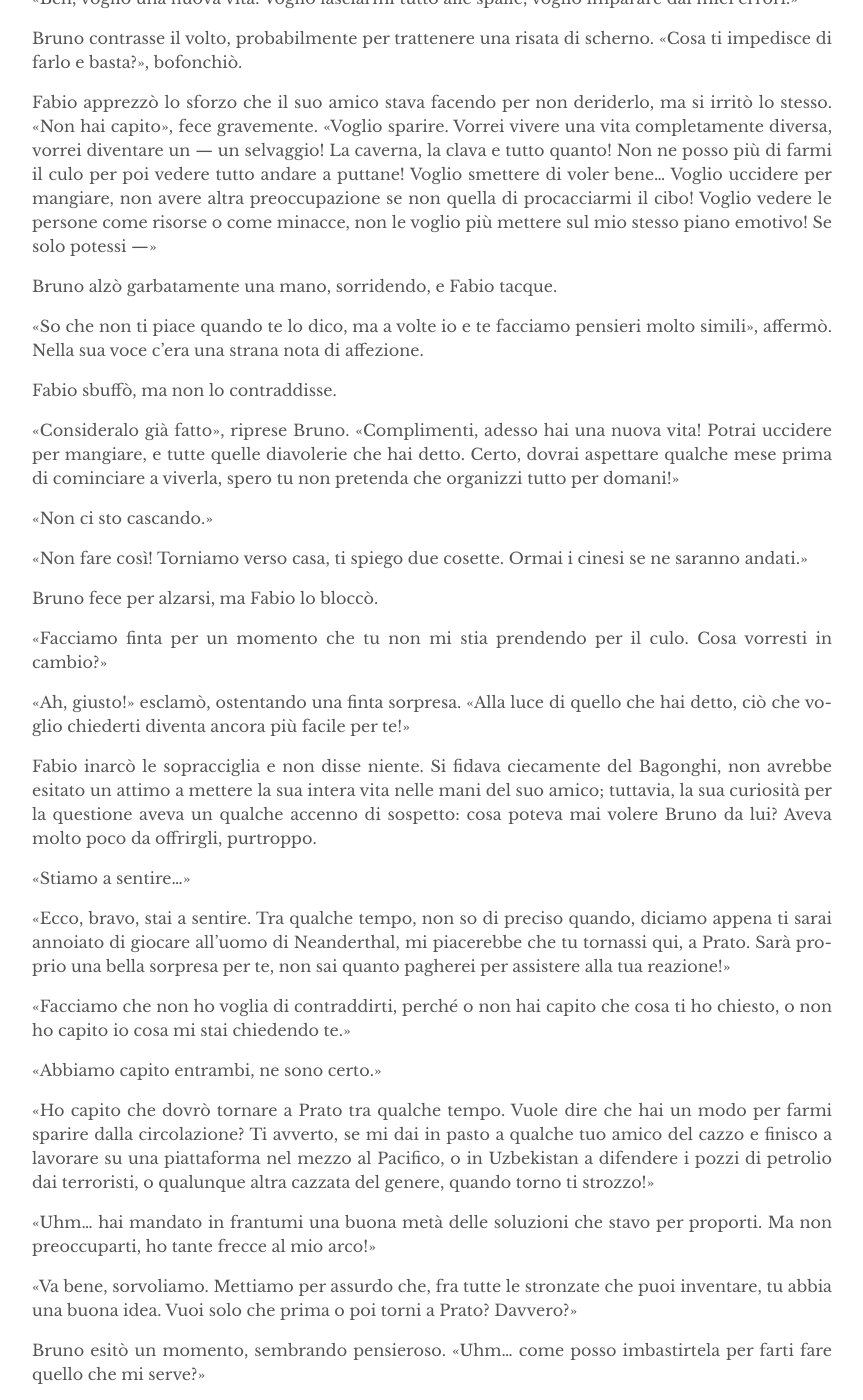
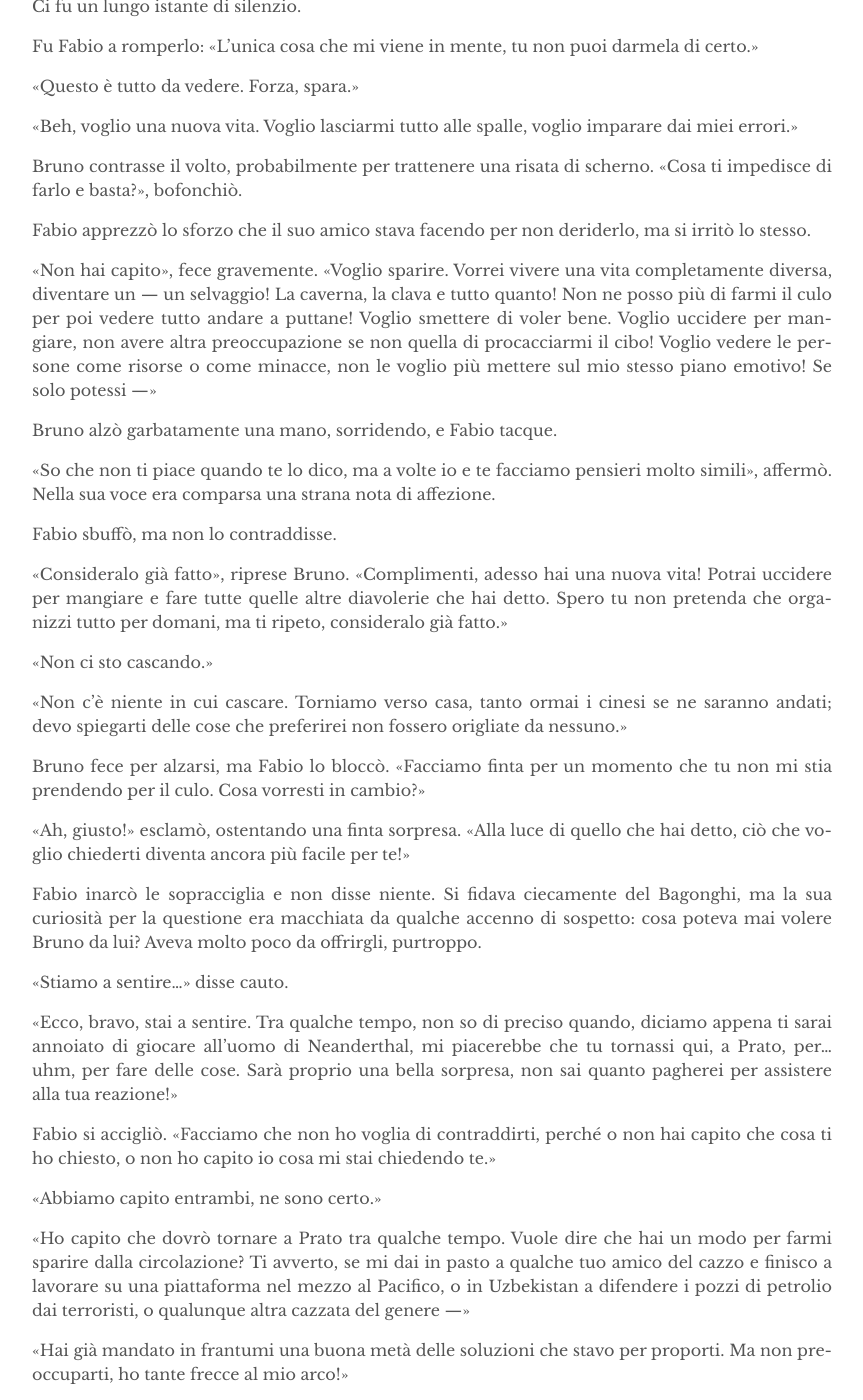
Before and after one commit to eviloutpost/eviloutpost.github.io, a Jekyll site: the page built from _works/sdp_ch/05.md, in a window 1280 px wide and 1400 px high, scrolled down 4643 px. Shown: the whole window, without its empty margins (208-1071 px from the left). Built offline with Jekyll 4.4.1, drawn with Linux system fonts in a browser that asks for light colours; some of the changed text lies outside the part shown.

Commit message:
maybe done?

```diff
--- a/_works/sdp_ch/05.md
+++ b/_works/sdp_ch/05.md
@@ -48,7 +48,7 @@ Bruno sbuffò assente un’altra nuvola di fumo. Sembrava altrove con il pensier
 
 Bruno sospirò. Pareva non essere dell’umore adatto per discutere, ma l’argomento era di suo interesse; non si sarebbe sottratto al confronto di idee. Fece un altro tiro dal sigaro ed elaborò: «Ti dirò che non mi ha deluso. È perfettamente in linea con i lavori precedenti. Sono sincero, non è che avessi chissà quale aspettativa da un lavoro dei *Maiden* degli ultimi decenni.»
 
-«Dai, la reunion è stata bella! *Brave New World* è oggettivamente un ottimo disco! Non puoi ---»
+«Dai, la *reunion* è stata bella! *Brave New World* è oggettivamente un ottimo disco! Non puoi ---»
 
 Il suono del campanello li interruppe. Senza la minima esitazione, Bruno abbandonò il suo Toscanello nel posacenere e si alzò. «Anche di domenica, *berva d'i' C...!*» esclamò.
 
@@ -132,63 +132,65 @@ Fabio sospirò di nuovo. «Dimmi che devo fare e lo farò. Anche io ho soltanto
 
 «Te l’ho detto, in pratica non ne ho idea.»
 
-Bruno finì quello che rimaneva del suo caffé irlandese in un unico, lungo sorso. «Prima di concentrarti sui mezzi, deve aver chiaro il fine», sentenziò.
+Bruno finì quello che rimaneva del suo caffè irlandese in un unico, lungo sorso.
 
-L’unica cosa che mi viene in mente, tu non puoi darmela.
+«Prima di concentrarti sui mezzi, dovresti aver chiaro il fine», sentenziò con ostentata pazienza, come se stesse spiegando una cosa totalmente ovvia. «Mi hai detto che non sai quello che ti serve, ma io ti ho chiesto se c'è qualcosa che vuoi. Sembra controintuitivo, ma prova a partire dal traguardo: chiarisciti intanto l'obiettivo, l'ambizione, il desiderio che ti muove.»
 
-«Forza, spara.»
+Ci fu un lungo istante di silenzio.
+
+Fu Fabio a romperlo: «L’unica cosa che mi viene in mente, tu non puoi darmela di certo.»
+
+«Questo è tutto da vedere. Forza, spara.»
 
 «Beh, voglio una nuova vita. Voglio lasciarmi tutto alle spalle, voglio imparare dai miei errori.»
 
 Bruno contrasse il volto, probabilmente per trattenere una risata di scherno. «Cosa ti impedisce di farlo e basta?», bofonchiò.
 
-Fabio apprezzò lo sforzo che il suo amico stava facendo per non deriderlo, ma si irritò lo stesso. «Non hai capito», fece gravemente. «Voglio sparire. Vorrei vivere una vita completamente diversa, vorrei diventare un --- un selvaggio! La caverna, la clava e tutto quanto! Non ne posso più di farmi il culo per poi vedere tutto andare a puttane! Voglio smettere di voler bene... Voglio uccidere per mangiare, non avere altra preoccupazione se non quella di procacciarmi il cibo! Voglio vedere le persone come risorse o come minacce, non le voglio più mettere sul mio stesso piano emotivo! Se solo potessi ---»
+Fabio apprezzò lo sforzo che il suo amico stava facendo per non deriderlo, ma si irritò lo stesso.
+
+«Non hai capito», fece gravemente. «Voglio sparire. Vorrei vivere una vita completamente diversa, diventare un --- un selvaggio! La caverna, la clava e tutto quanto! Non ne posso più di farmi il culo per poi vedere tutto andare a puttane! Voglio smettere di voler bene. Voglio uccidere per mangiare, non avere altra preoccupazione se non quella di procacciarmi il cibo! Voglio vedere le persone come risorse o come minacce, non le voglio più mettere sul mio stesso piano emotivo! Se solo potessi ---»
 
 Bruno alzò garbatamente una mano, sorridendo, e Fabio tacque.
 
-«So che non ti piace quando te lo dico, ma a volte io e te facciamo pensieri molto simili», affermò. Nella sua voce c'era una strana nota di affezione.
+«So che non ti piace quando te lo dico, ma a volte io e te facciamo pensieri molto simili», affermò. Nella sua voce era comparsa una strana nota di affezione.
 
 Fabio sbuffò, ma non lo contraddisse.
 
-«Consideralo già fatto», riprese Bruno. «Complimenti, adesso hai una nuova vita! Potrai uccidere per mangiare, e tutte quelle diavolerie che hai detto. Certo, dovrai aspettare qualche mese prima di cominciare a viverla, spero tu non pretenda che organizzi tutto per domani!»
+«Consideralo già fatto», riprese Bruno. «Complimenti, adesso hai una nuova vita! Potrai uccidere per mangiare e fare tutte quelle altre diavolerie che hai detto. Spero tu non pretenda che organizzi tutto per domani, ma ti ripeto, consideralo già fatto.»
 
 «Non ci sto cascando.»
 
-«Non fare così! Torniamo verso casa, ti spiego due cosette. Ormai i cinesi se ne saranno andati.»
+«Non c'è niente in cui cascare. Torniamo verso casa, tanto ormai i cinesi se ne saranno andati; devo spiegarti delle cose che preferirei non fossero origliate da nessuno.»
 
-Bruno fece per alzarsi, ma Fabio lo bloccò.
-
-«Facciamo finta per un momento che tu non mi stia prendendo per il culo. Cosa vorresti in cambio?»
+Bruno fece per alzarsi, ma Fabio lo bloccò. «Facciamo finta per un momento che tu non mi stia prendendo per il culo. Cosa vorresti in cambio?»
 
 «Ah, giusto!» esclamò, ostentando una finta sorpresa. «Alla luce di quello che hai detto, ciò che voglio chiederti diventa ancora più facile per te!»
 
-Fabio inarcò le sopracciglia e non disse niente. Si fidava ciecamente del Bagonghi, non avrebbe esitato un attimo a mettere la sua intera vita nelle mani del suo amico; tuttavia, la sua curiosità per la questione aveva un qualche accenno di sospetto: cosa poteva mai volere Bruno da lui? Aveva molto poco da offrirgli, purtroppo.
+Fabio inarcò le sopracciglia e non disse niente. Si fidava ciecamente del Bagonghi, ma la sua curiosità per la questione era macchiata da qualche accenno di sospetto: cosa poteva mai volere Bruno da lui? Aveva molto poco da offrirgli, purtroppo.
 
-«Stiamo a sentire...»
+«Stiamo a sentire...» disse cauto.
 
-«Ecco, bravo, stai a sentire. Tra qualche tempo, non so di preciso quando, diciamo appena ti sarai annoiato di giocare all’uomo di Neanderthal, mi piacerebbe che tu tornassi qui, a Prato. Sarà proprio una bella sorpresa per te, non sai quanto pagherei per assistere alla tua reazione!»
+«Ecco, bravo, stai a sentire. Tra qualche tempo, non so di preciso quando, diciamo appena ti sarai annoiato di giocare all’uomo di Neanderthal, mi piacerebbe che tu tornassi qui, a Prato, per... uhm, per fare delle cose. Sarà proprio una bella sorpresa, non sai quanto pagherei per assistere alla tua reazione!»
 
-«Facciamo che non ho voglia di contraddirti, perché o non hai capito che cosa ti ho chiesto, o non ho capito io cosa mi stai chiedendo te.»
+Fabio si accigliò. «Facciamo che non ho voglia di contraddirti, perché o non hai capito che cosa ti ho chiesto, o non ho capito io cosa mi stai chiedendo te.»
 
 «Abbiamo capito entrambi, ne sono certo.»
 
-«Ho capito che dovrò tornare a Prato tra qualche tempo. Vuole dire che hai un modo per farmi sparire dalla circolazione? Ti avverto, se mi dai in pasto a qualche tuo amico del cazzo e finisco a lavorare su una piattaforma nel mezzo al Pacifico, o in Uzbekistan a difendere i pozzi di petrolio dai terroristi, o qualunque altra cazzata del genere, quando torno ti strozzo!»
+«Ho capito che dovrò tornare a Prato tra qualche tempo. Vuole dire che hai un modo per farmi sparire dalla circolazione? Ti avverto, se mi dai in pasto a qualche tuo amico del cazzo e finisco a lavorare su una piattaforma nel mezzo al Pacifico, o in Uzbekistan a difendere i pozzi di petrolio dai terroristi, o qualunque altra cazzata del genere ---»
 
-«Uhm... hai mandato in frantumi una buona metà delle soluzioni che stavo per proporti. Ma non preoccuparti, ho tante frecce al mio arco!»
+«Hai già mandato in frantumi una buona metà delle soluzioni che stavo per proporti. Ma non preoccuparti, ho tante frecce al mio arco!»
 
-«Va bene, sorvoliamo. Mettiamo per assurdo che, fra tutte le stronzate che puoi inventare, tu abbia una buona idea. Vuoi solo che prima o poi torni a Prato? Davvero?»
+«Va bene, sorvoliamo. Mettiamo per assurdo che, fra tutte le stronzate che puoi inventare, tu abbia una buona idea. Vuoi solo che prima o poi torni a Prato? Per fare cosa?»
 
 Bruno esitò un momento, sembrando pensieroso. «Uhm... come posso imbastirtela per farti fare quello che mi serve?»
 
 Fabio rise. «No, ma tranquillo, eh! Trama pure di fronte a me, non me ne accorgo mica!»
 
-Anche Bruno rise; facevano quel gioco molto spesso.
+«So che è una cosa bizzarra ma ti prego, tienilo a mente: qualunque cosa mi sia successa quando tornerai, vienimi a trovare.»
 
-«A dire la verità, no. So che è una cosa bizzarra, ma ti prego, tienilo a mente: qualunque cosa mi sia successa quando tornerai…vienimi a trovare.»
+«Tutto qui?»
 
-«Eh…tutto qui?»
-
-«Sì. Vienimi a trovare e fuma un sigaro con me. Occhio, un toscano dei miei, non uno qualsiasi! A qualunque costo, non importa cosa tu debba fare per riuscirci. Lo farai?»
+«Sì. Vienimi a trovare e fuma un sigaro con me. Occhio, un Toscanello al caffé, non uno qualsiasi! A qualunque costo, non importa cosa tu debba fare per riuscirci. Lo farai?»
 
 Fabio sbatté le palpebre, perplesso. Non capiva proprio dove Bruno voleva arrivare.
 
@@ -196,8 +198,10 @@ Fabio sbatté le palpebre, perplesso. Non capiva proprio dove Bruno voleva arriv
 
 «Per favore, dimmi che lo farai», incalzò lui. «A qualunque costo!»
 
-«Sì che lo farò, vai tranquillo! Ma senti questo…Io l’ho sempre detto, te sei tutto matto…»
+«Sì che lo farò, vai tranquillo! Ma senti questo... Io l’ho sempre detto, te sei tutto matto ---»
 
-Ma era Fabio ad essere matto. Tutto ad un tratto, Bruno lo stava strangolando con delle luci da albero di Natale. Nemmeno il tempo di stupirsi che tutto cambiò. Le cose si fecero veramente strane, il senso degli avvenimenti era proprio un mistero. In preda al terrore, Fabio gridò senza emettere alcun suono. Qualcosa nella sua testa gli diceva che era tutto finto, tutta un’allucinazione, ma la paura era così reale…
+Ma era Fabio ad essere matto. Un solo momento di distrazione, un disorientamento inaspettato: Bruno lo stava strangolando con delle luci di Natale.
 
-Senza speranza, attese il risveglio.
+Non ebbe nemmeno il tempo di comprendere l'assurdità della situazione: tutto cambiò. Le cose si fecero veramente strane, il senso degli avvenimenti divenne un profondo mistero. In preda al terrore, Fabio gridò senza emettere alcun suono. Immagini e suoni vorticavano nella sua mente, sovrapponendosi e deformandosi in orribili spettri di ciò che avrebbero dovuto rappresentare.
+
+Senza speranza, si arrese.
```
